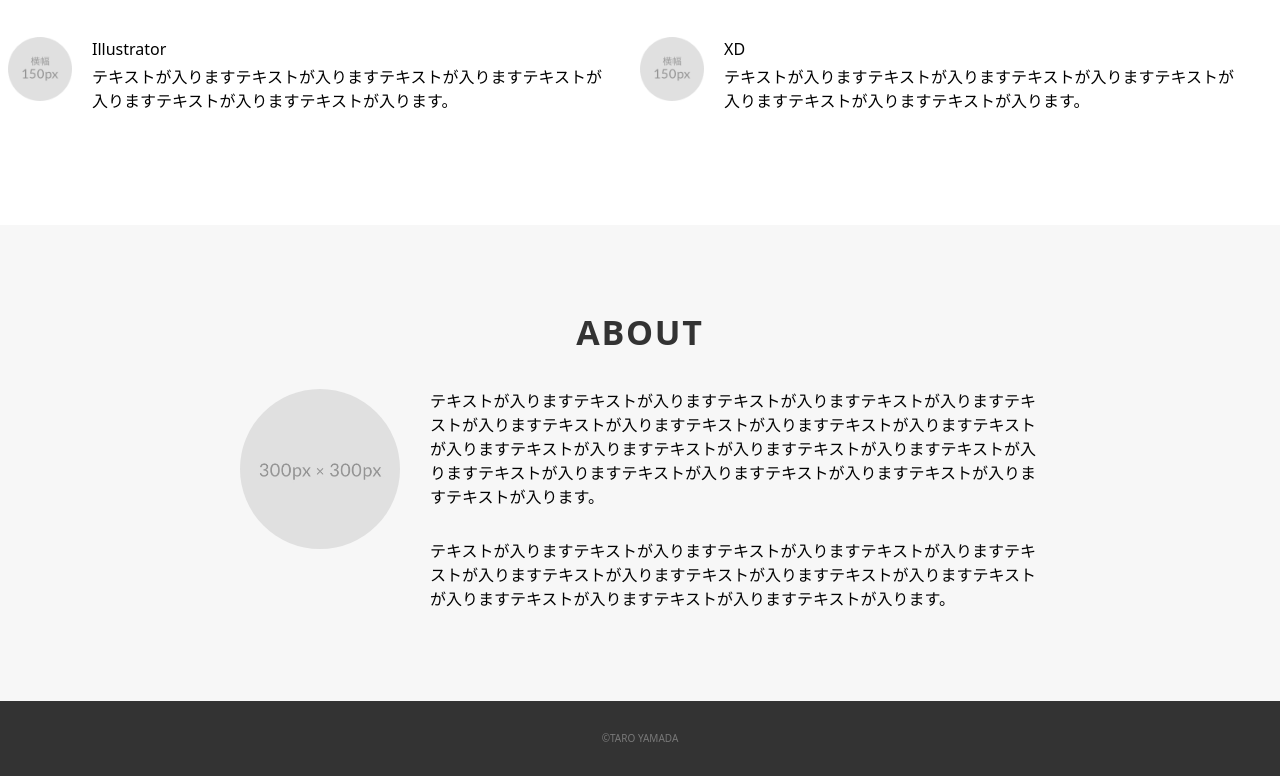
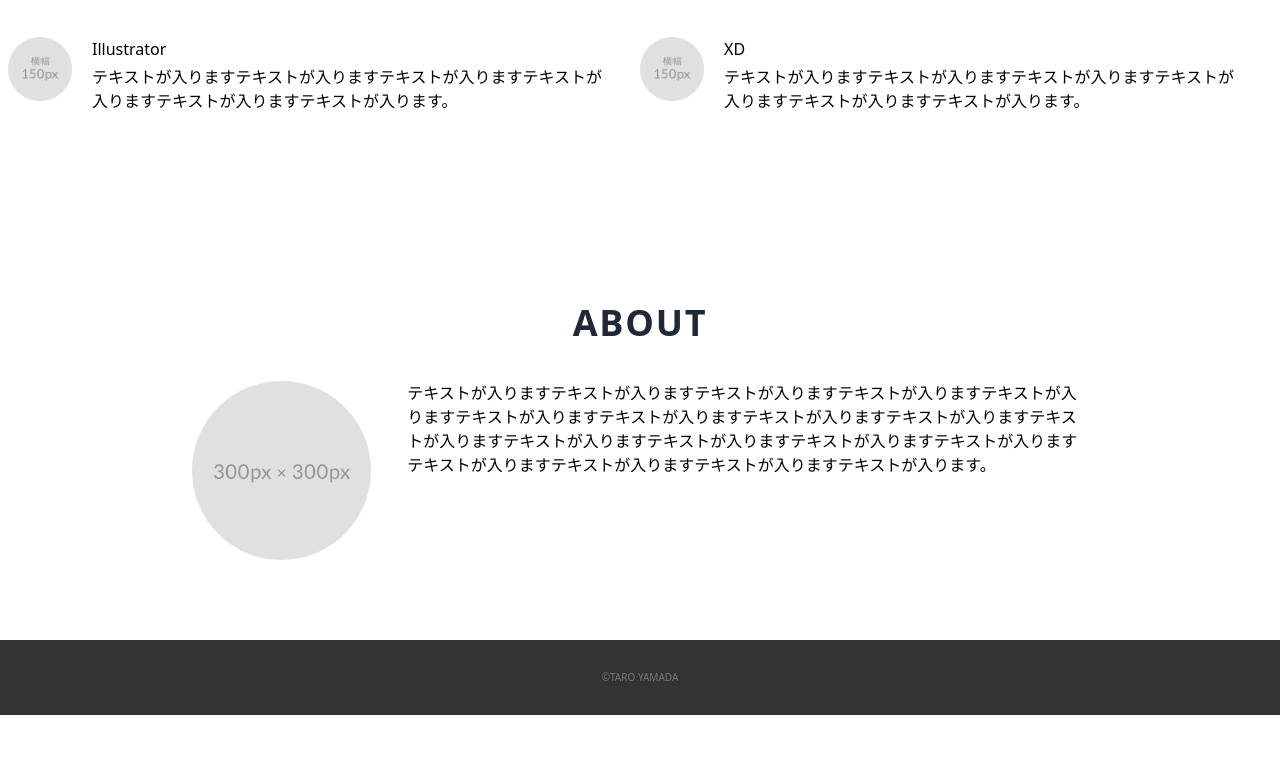
Before and after one commit to pphos/gatsby-portfolio, a Gatsby site: page / in a window 1280 px wide. Shown: the part 2095-2871 px from the top of the page. After the commit the page ends 2810 px from the top, so only its background shows below. Built offline with nearby package versions, Linux system fonts and the light colour scheme; Gatsby itself is replaced by a stand-in of ours.

Commit message:
fix About style

```diff
--- a/src/components/About.jsx
+++ b/src/components/About.jsx
@@ -1,20 +1,19 @@
 import React from "react";
+
+import Title from '../components/shared/Title';
 
 const About = () => {
   return (
-    <section className="about section" id="about">
-      <div className="inner">
-        <h2 className="title">ABOUT</h2>
-        <div className="profile">
-          <p className="profile-img">
-            <img src="/images/profile.jpg" alt="" />
+    <section className="py-20" id="about">
+      <div className="max-w-7xl my-0 mx-auto px-2">
+        <Title>ABOUT</Title>
+        <div className="flex flex-wrap max-w-4xl my-0 mx-auto">
+          <p className="w-1/5 mr-9">
+            <img className="rounded-full" src="/images/profile.jpg" alt="" />
           </p>
-          <div className="profile-body">
+          <div className="flex-1">
             <p>
               テキストが入りますテキストが入りますテキストが入りますテキストが入りますテキストが入りますテキストが入りますテキストが入りますテキストが入りますテキストが入りますテキストが入りますテキストが入りますテキストが入りますテキストが入りますテキストが入りますテキストが入りますテキストが入りますテキストが入りますテキストが入ります。
-            </p>
-            <p>
-              テキストが入りますテキストが入りますテキストが入りますテキストが入りますテキストが入りますテキストが入りますテキストが入りますテキストが入りますテキストが入りますテキストが入りますテキストが入りますテキストが入ります。
             </p>
           </div>
         </div>
```
